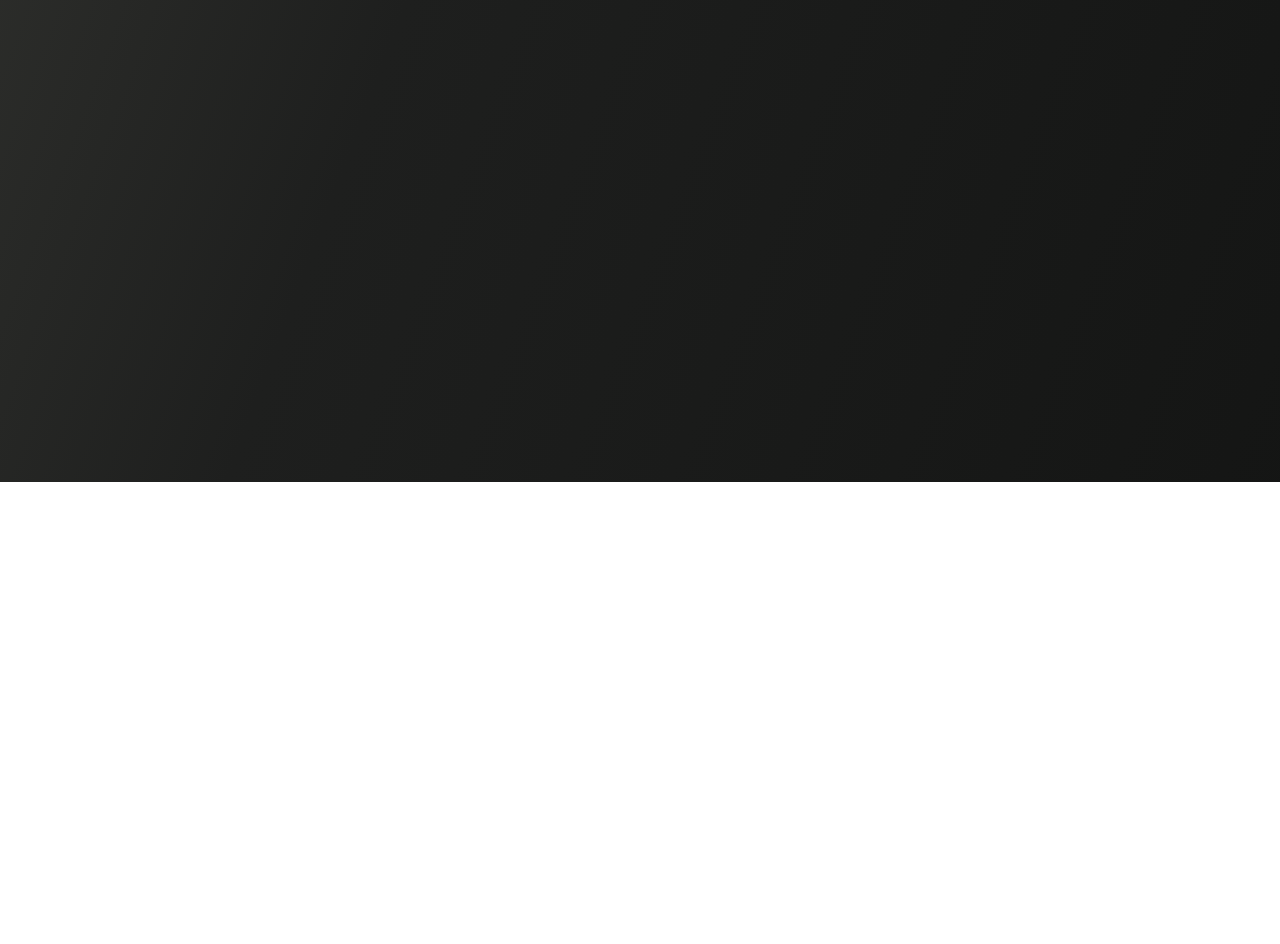
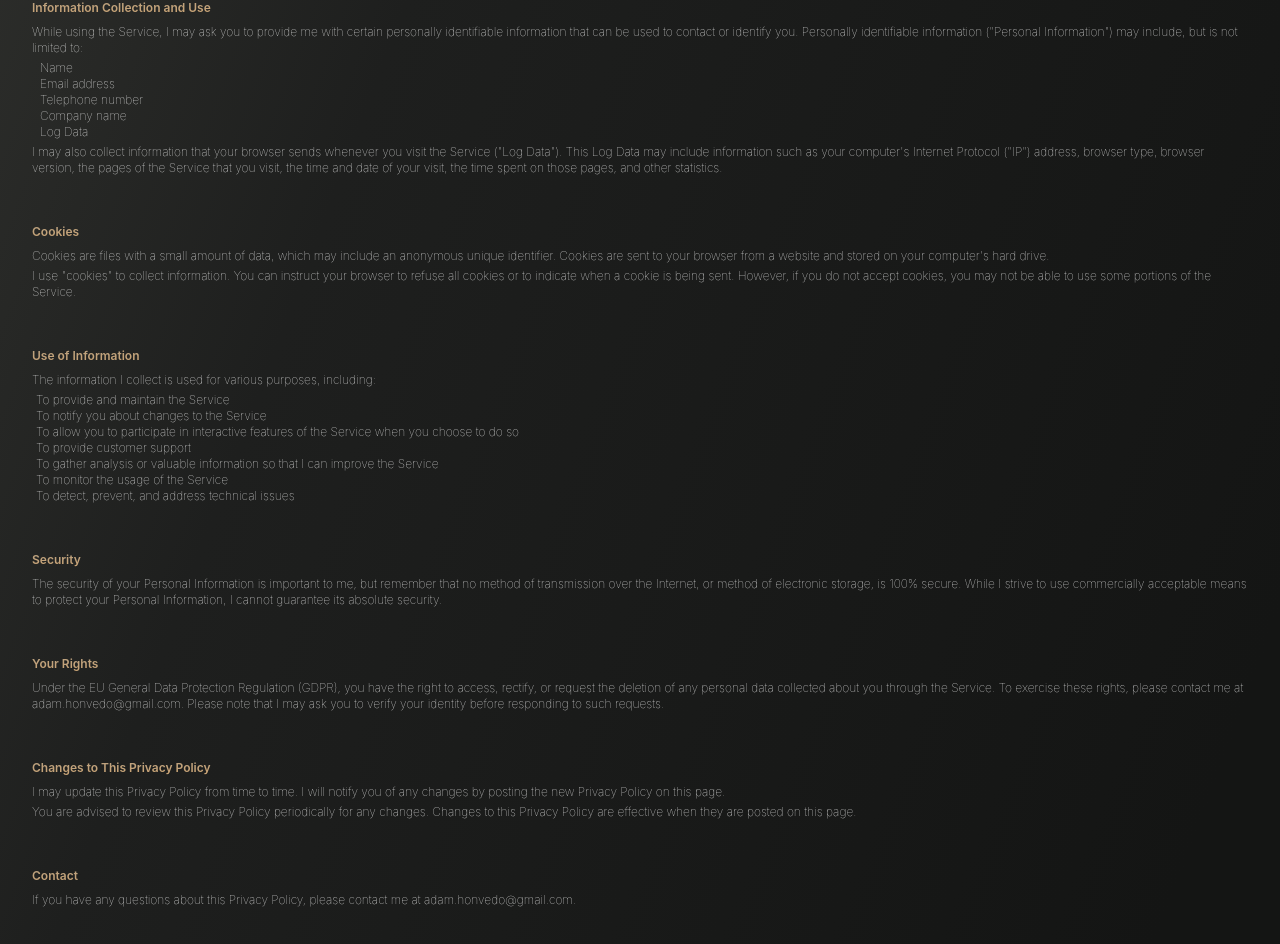
Before and after one commit to Homvi/luxcode, a React (Create React App) app: page /privacy-policy in a window 1280 px wide. Before the commit this address had no page. Shown: the part 318-1262 px from the top of the page. Before the commit the page ends 800 px from the top, so only its background shows below. Built offline with nearby package versions, Linux system fonts and the light colour scheme.

Commit message:
add and format privacy policy

```diff
--- a/src/App.jsx
+++ b/src/App.jsx
@@ -2,6 +2,7 @@ import Landing from "./pages/Landing";
 import { Route, Routes } from "react-router-dom";
 import Services from "./pages/Services";
 import Quote from "./pages/Quote";
+import PrivacyPolicy from "./pages/PrivacyPolicy";
 
 
 function App() {
@@ -12,6 +13,7 @@ function App() {
           <Route path="/" element={<Landing />} />
           <Route path="/services" element={<Services />} />
           <Route path="/quote" element={<Quote />} />
+          <Route path="/privacy-policy" element={<PrivacyPolicy />} />
         </Routes>
       </div>
     </>
--- a/src/components/Form.jsx
+++ b/src/components/Form.jsx
@@ -217,7 +217,7 @@ const Form = ({ data, language }) => {
           Elovastam és elfogadom az{" "}
           <span className="font-semibold">
             {" "}
-            <Link to="/terms-and-conditions">adatkezelési tájékoztatóban</Link>
+            <Link to="/privacy-policy">adatkezelési tájékoztatóban</Link>
           </span>{" "}
           foglaltakat
         </label>
--- /dev/null
+++ b/src/pages/PrivacyPolicy.jsx
@@ -0,0 +1,134 @@
+import React from "react";
+import Navbar from "../components/Navbar";
+import Heading from "../components/Heading";
+import Subheading from "../components/Subheading";
+
+const PrivacyPolicy = () => {
+  return (
+    <div className="inter p-8 text-xs ">
+      <Navbar />
+      <div className="mb-5">
+        <Heading content="Privacy Policy" />
+      </div>
+      <div className="text-white">
+        <div className="mt-12">
+          <Subheading content="Last updated: 2023.04.19" />
+        </div>
+        <div className="my-1 font-thin">
+        Honvédő Ádám ('me', 'I', or 'my') operates the LuxCode website (the 'Service'). This page informs you of my policies regarding the collection, use, and disclosure of Personal Information when you use the Service.
+        </div>
+        <div className="my-1 font-thin">
+        By using the Service, you agree to the collection and use of information in accordance with this policy.
+        </div>
+        <div className="mt-12">
+          <Subheading content="Information Collection and Use" />
+        </div>
+        <div className="my-1 font-thin">
+          While using the Service, I may ask you to provide me with certain
+          personally identifiable information that can be used to contact or
+          identify you. Personally identifiable information ("Personal
+          Information") may include, but is not limited to:
+          <ul className="pl-2 my-1 font-thin">
+            <li> Name</li>
+            <li> Email address</li>
+            <li> Telephone number</li>
+            <li> Company name</li>
+            <li> Log Data</li>
+          </ul>
+          I may also collect information that your browser sends whenever you
+          visit the Service ("Log Data"). This Log Data may include information
+          such as your computer's Internet Protocol ("IP") address, browser
+          type, browser version, the pages of the Service that you visit, the
+          time and date of your visit, the time spent on those pages, and other
+          statistics.
+        </div>
+
+        <div className="mt-12">
+          <Subheading content=" Cookies" />
+        </div>
+        <div className="my-1 font-thin">
+          Cookies are files with a small amount of data, which may include an
+          anonymous unique identifier. Cookies are sent to your browser from a
+          website and stored on your computer's hard drive.
+        </div>
+        <div className="my-1 font-thin">
+          I use "cookies" to collect information. You can instruct your browser
+          to refuse all cookies or to indicate when a cookie is being sent.
+          However, if you do not accept cookies, you may not be able to use some
+          portions of the Service.
+        </div>
+        <div className="mt-12">
+          <Subheading content="Use of Information" />
+        </div>
+
+        <div className="my-1 font-thin">
+          The information I collect is used for various purposes, including:
+        </div>
+        <div className="font-thin px-1">
+
+        <p>To provide and maintain the Service</p>
+        <p>To notify you about changes to the Service</p>
+        <p>
+          {" "}
+          To allow you to participate in interactive features of the Service
+          when you choose to do so
+        </p>
+        <p> To provide customer support</p>
+        <p>
+          To gather analysis or valuable information so that I can improve the
+          Service
+        </p>
+        <p>To monitor the usage of the Service</p>
+        <p> To detect, prevent, and address technical issues</p>
+        </div>
+
+        <div className="mt-12">
+          <Subheading content="Security" />
+        </div>
+
+        <div className="my-1 font-thin">
+          The security of your Personal Information is important to me, but
+          remember that no method of transmission over the Internet, or method
+          of electronic storage, is 100% secure. While I strive to use
+          commercially acceptable means to protect your Personal Information, I
+          cannot guarantee its absolute security.
+        </div>
+        <div className="mt-12">
+          <Subheading content="Your Rights" />
+        </div>
+
+        <div className="my-1 font-thin">
+          Under the EU General Data Protection Regulation (GDPR), you have the
+          right to access, rectify, or request the deletion of any personal data
+          collected about you through the Service. To exercise these rights,
+          please contact me at adam.honvedo@gmail.com. Please note that I may
+          ask you to verify your identity before responding to such requests.
+        </div>
+        <div className="mt-12">
+          <Subheading content="Changes to This Privacy Policy" />
+        </div>
+        <div className="my-1 font-thin">
+          I may update this Privacy Policy from time to time. I will notify you
+          of any changes by posting the new Privacy Policy on this page.
+        </div>
+        <div className="my-1 font-thin">
+          {" "}
+          You are advised to review this Privacy Policy periodically for any
+          changes. Changes to this Privacy Policy are effective when they are
+          posted on this page.
+        </div>
+
+        <div className="mt-12">
+          <Subheading content="Contact" />
+        </div>
+        <div className="my-1 font-thin">
+          {" "}
+          If you have any questions about this Privacy Policy, please contact me
+          at adam.honvedo@gmail.com.
+        </div>
+      </div>
+    </div>
+  );
+};
+
+export default PrivacyPolicy;
```
